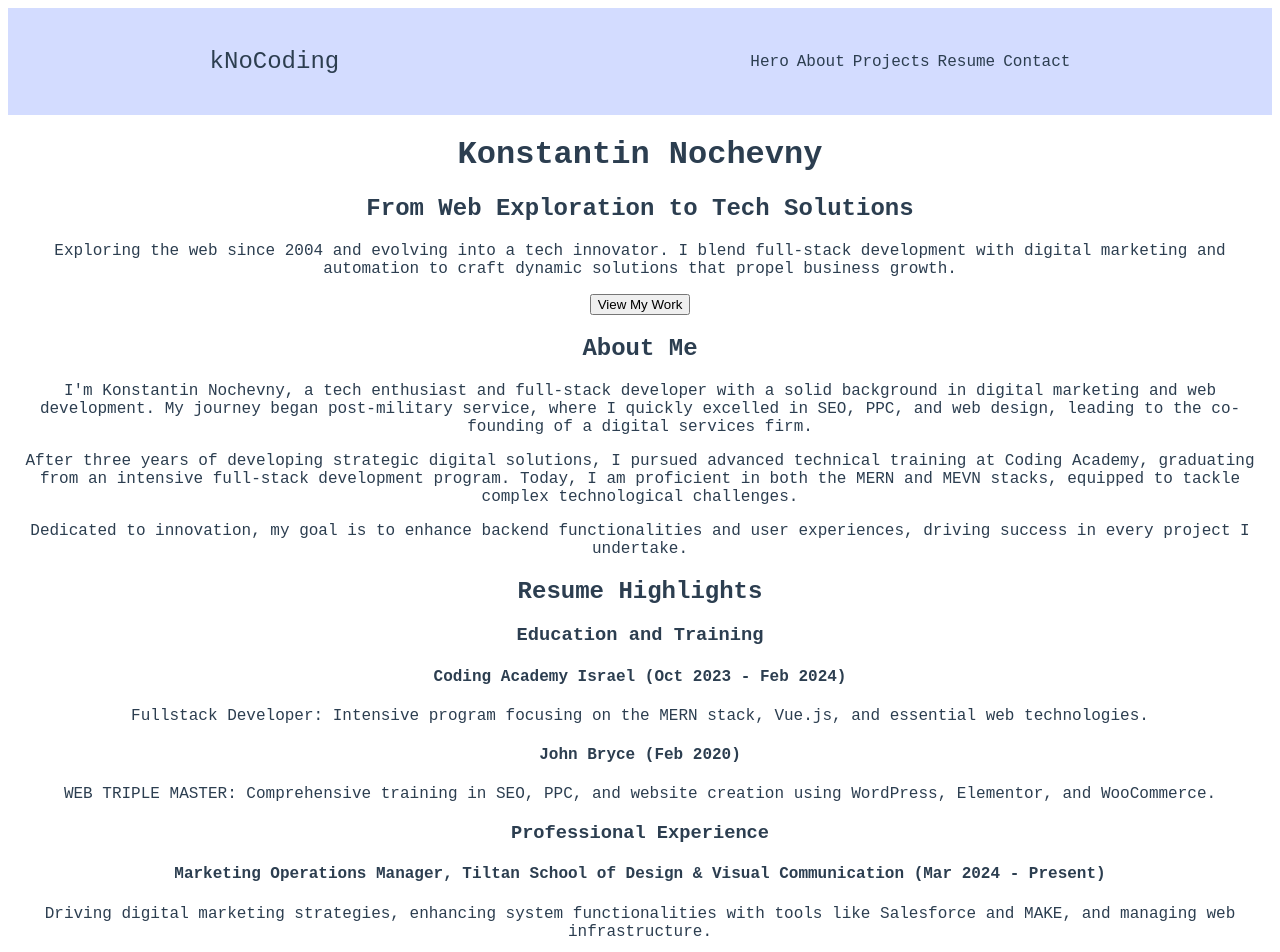
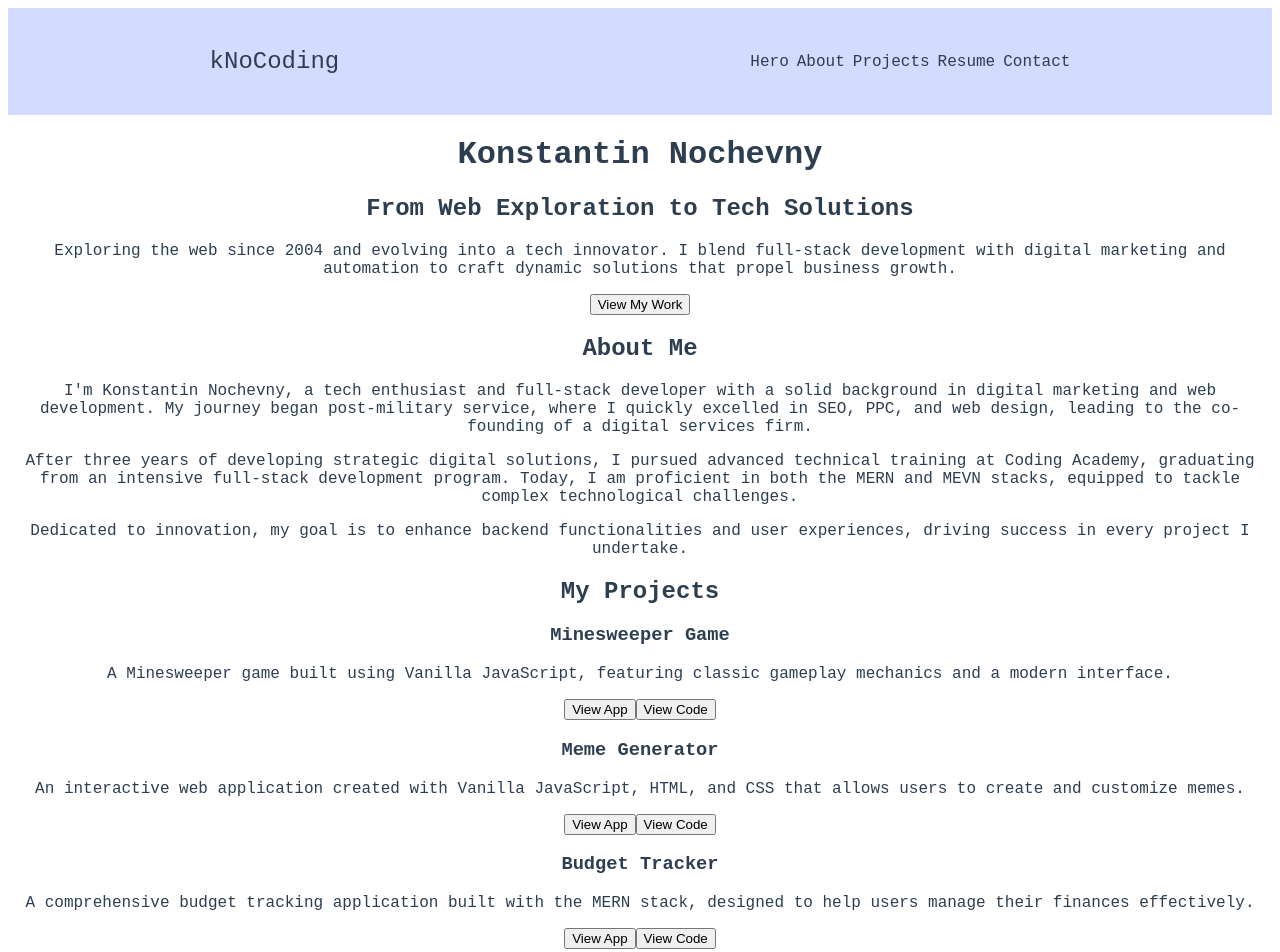
Before and after one commit to kNoCoding/portfolio, a Vue app: page / in a window 1280 px wide. Shown: the top 952 px of the page. Built offline with nearby package versions, Linux system fonts and the light colour scheme.

Commit message:
Add ProjectsSection to App

```diff
--- a/src/App.vue
+++ b/src/App.vue
@@ -3,6 +3,7 @@
   <main>
     <HeroSection />
     <AboutSection />
+    <ProjectsSection />
     <ResumeSection />
     <ContactSection />
   </main>
@@ -16,6 +17,7 @@ import HeroSection from './components/HeroSection.vue'
 import AboutSection from './components/AboutSection.vue'
 import ResumeSection from './components/ResumeSection.vue'
 import ContactSection from './components/ContactSection.vue'
+import ProjectsSection from './components/ProjectsSection.vue'
 
 export default {
   name: 'App',
@@ -24,6 +26,7 @@ export default {
     AppFooter,
     HeroSection,
     AboutSection,
+    ProjectsSection,
     ResumeSection,
     ContactSection
   }
--- a/src/components/ProjectsSection.vue
+++ b/src/components/ProjectsSection.vue
@@ -1,11 +1,56 @@
 <template>
-
+    <div class="project-section">
+        <h2>My Projects</h2>
+        <ul class="projects-list">
+            <li class="project-item" v-for="project in projects" :key="project.id">
+                <h3>{{ project.name }}</h3>
+                <p>{{ project.description }}</p>
+                <a :href="project.liveAppUrl" target="_blank"><button>View App</button></a>
+                <a :href="project.codeOnGithubUrl" target="_blank"><button>View Code</button></a>
+            </li>
+        </ul>
+    </div>
 </template>
 
-<script setup>
+<script>
+
+export default {
+    data() {
+        return {
+            projects: [
+                {
+                    id: 1,
+                    name: 'Minesweeper Game',
+                    description: 'A Minesweeper game built using Vanilla JavaScript, featuring classic gameplay mechanics and a modern interface.',
+                    liveAppUrl: 'https://knocoding.github.io/minesweeperProject/',
+                    codeOnGithubUrl: 'https://github.com/kNoCoding/minesweeperProject'
+                },
+                {
+                    id: 2,
+                    name: 'Meme Generator',
+                    description: 'An interactive web application created with Vanilla JavaScript, HTML, and CSS that allows users to create and customize memes.',
+                    liveAppUrl: 'https://knocoding.github.io/meme-generator/',
+                    codeOnGithubUrl: 'https://github.com/kNoCoding/meme-generator'
+                },
+                {
+                    id: 3,
+                    name: 'Budget Tracker',
+                    description: 'A comprehensive budget tracking application built with the MERN stack, designed to help users manage their finances effectively.',
+                    liveAppUrl: 'https://mern-budget-tracker-client.onrender.com/',
+                    codeOnGithubUrl: 'https://github.com/kNoCoding/MERN-Budget-Tracker'
+                }
+            ]
+        }
+    }
+}
+
+
 
 </script>
 
 <style scoped>
-
+ul {
+    list-style-type: none;
+    padding: 0;
+}
 </style>
```
